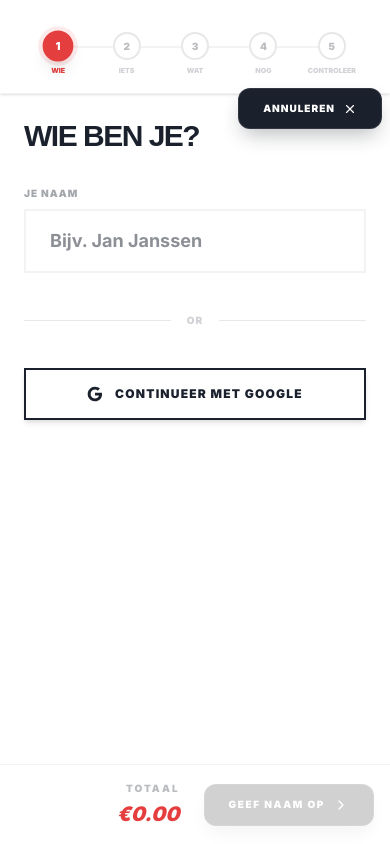
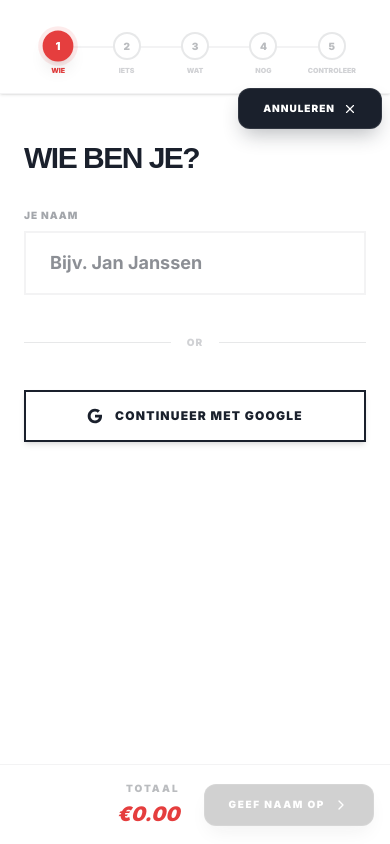
Before and after one commit to maximetdoucet-glitch/Cafeteria-De-Fest, a Next.js app: page /order in a window 390 px wide. Built offline with nearby package versions, Linux system fonts and the light colour scheme.

Commit message:
fix: enforce fixed positioning for mobile header and footer

```diff
--- a/src/app/order/page.tsx
+++ b/src/app/order/page.tsx
@@ -104,9 +104,9 @@ export default function OrderPage() {
       </div>
 
       {/* Main Content Area - Grid restricted height on mobile */}
-      <div className="flex-1 flex flex-col h-full min-h-0 overflow-hidden relative">
-        {/* Mobile Progress Bar - Only visible on mobile */}
-        <div className="md:hidden flex items-center justify-between px-6 pb-4 pt-8 bg-white border-b border-brand-charcoal/5 shrink-0 shadow-sm z-50">
+      <div className="flex-1 flex flex-col h-full min-h-0 relative">
+        {/* Mobile Progress Bar - FIXED on mobile */}
+        <div className="md:hidden fixed top-0 left-0 right-0 bg-white border-b border-brand-charcoal/5 flex items-center justify-between px-6 pb-4 pt-8 shrink-0 shadow-sm z-50">
           {steps.map((s, idx) => (
             <div key={s.id} className="flex flex-col items-center gap-1.5 flex-1 relative">
               {/* Connector Line */}
@@ -139,7 +139,7 @@ export default function OrderPage() {
 
         <div
           ref={scrollContainerRef}
-          className="flex-1 min-h-0 overflow-y-auto p-6 md:p-12 pb-32"
+          className="flex-1 overflow-y-auto p-6 md:p-12 pt-[140px] md:pt-12 pb-[140px] md:pb-8"
         >
           <AnimatePresence mode="wait">
             {step === 'identity' && (
@@ -367,8 +367,8 @@ export default function OrderPage() {
           </AnimatePresence>
         </div>
 
-        {/* Bottom Nav */}
-        <div className={`shrink-0 p-4 md:p-8 border-t border-brand-charcoal/5 bg-white z-50 transition-transform pb-[calc(1rem+env(safe-area-inset-bottom))] md:pb-8 ${step === 'success' ? 'hidden' : ''}`}>
+        {/* Bottom Nav - FIXED on mobile */}
+        <div className={`shrink-0 fixed bottom-0 left-0 right-0 md:relative p-4 md:p-8 border-t border-brand-charcoal/5 bg-white z-50 transition-transform pb-[calc(1rem+env(safe-area-inset-bottom))] md:pb-8 ${step === 'success' ? 'hidden' : ''}`}>
           <div className="flex justify-between items-center max-w-5xl mx-auto">
             <div className="flex items-center space-x-4">
               {currentStepIndex > 0 && step !== 'success' && (
```
